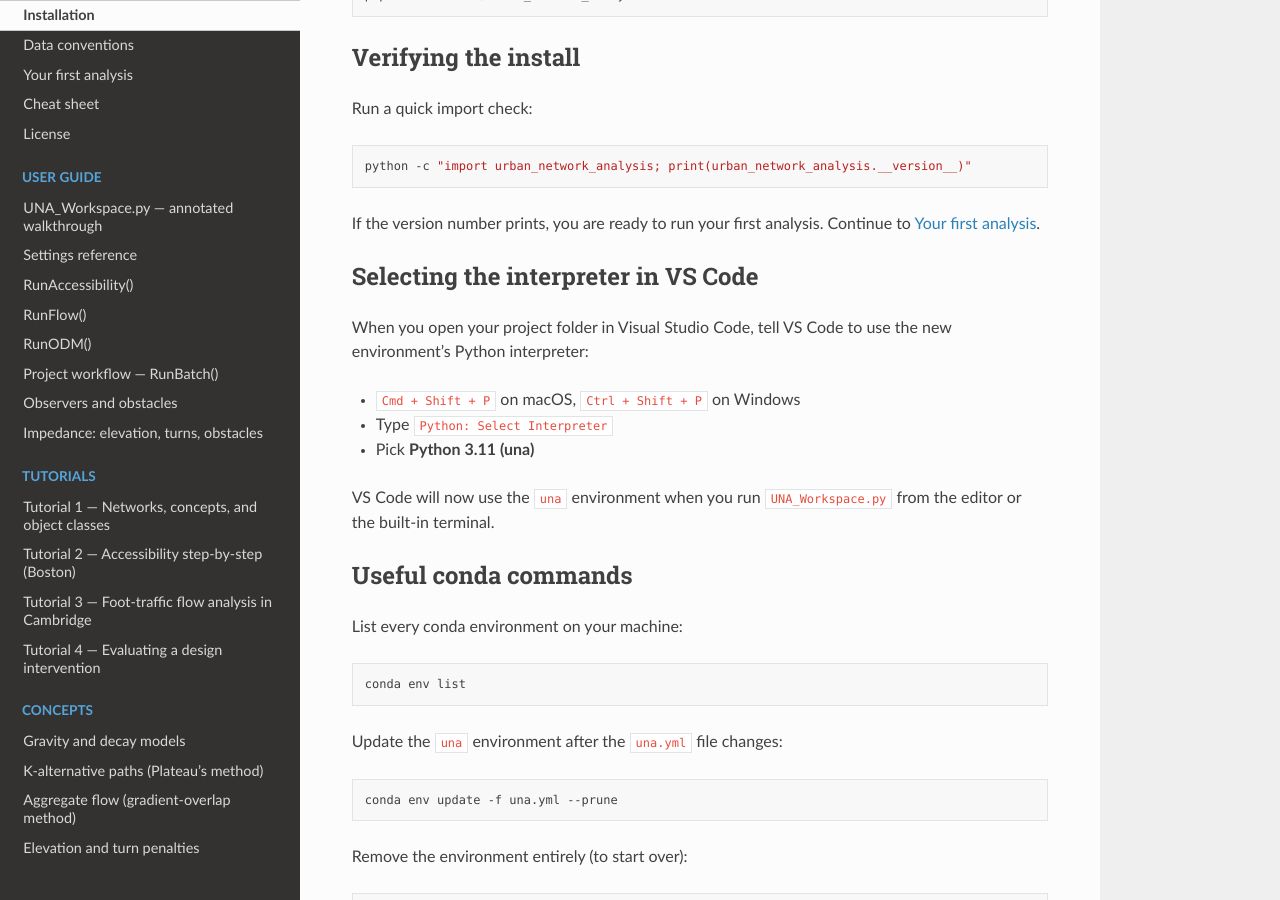
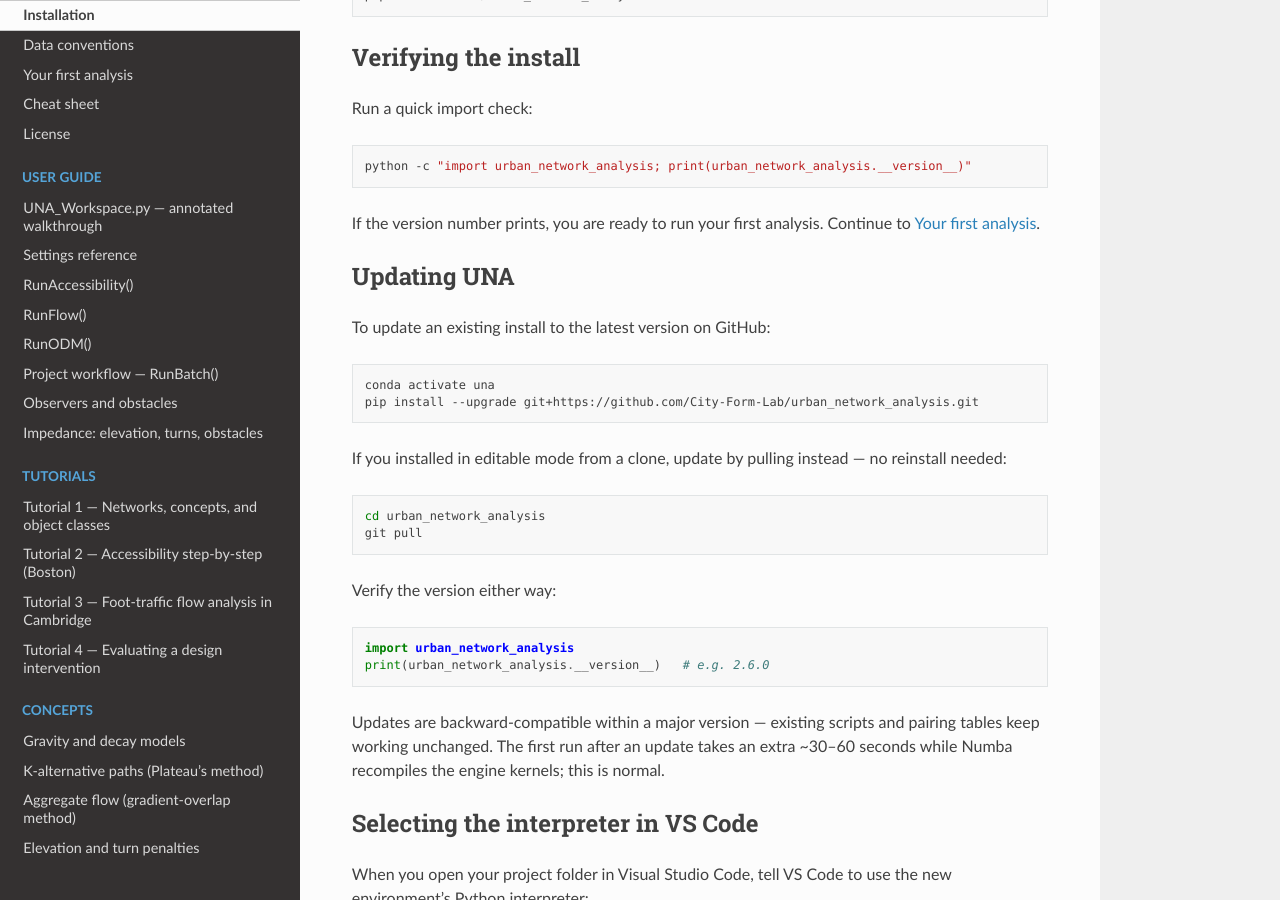
Before and after one commit to City-Form-Lab/urban_network_analysis, a Sphinx documentation site: the page built from docs/getting_started/installation.rst, in a window 1280 px wide and 900 px high, scrolled down 1556 px. Built offline with Sphinx 7.4.7 and the Read the Docs theme 3.1.0, drawn with Linux system fonts in a browser that asks for light colours.

Commit message:
Docs: add Updating UNA instructions (pip upgrade / git pull)

```diff
--- a/docs/getting_started/installation.rst
+++ b/docs/getting_started/installation.rst
@@ -94,6 +94,37 @@ If the version number prints, you are ready to run your first analysis. Continue
 :doc:`first_analysis`.
 
 
+Updating UNA
+------------
+
+To update an existing install to the latest version on GitHub:
+
+.. code-block:: bash
+
+   conda activate una
+   pip install --upgrade git+https://github.com/City-Form-Lab/urban_network_analysis.git
+
+If you installed in editable mode from a clone, update by pulling
+instead — no reinstall needed:
+
+.. code-block:: bash
+
+   cd urban_network_analysis
+   git pull
+
+Verify the version either way:
+
+.. code-block:: python
+
+   import urban_network_analysis
+   print(urban_network_analysis.__version__)   # e.g. 2.6.0
+
+Updates are backward-compatible within a major version — existing
+scripts and pairing tables keep working unchanged. The first run after
+an update takes an extra ~30–60 seconds while Numba recompiles the
+engine kernels; this is normal.
+
+
 Selecting the interpreter in VS Code
 ------------------------------------
 
```
Also changed, not shown: README.md (+16 -0 lines).
